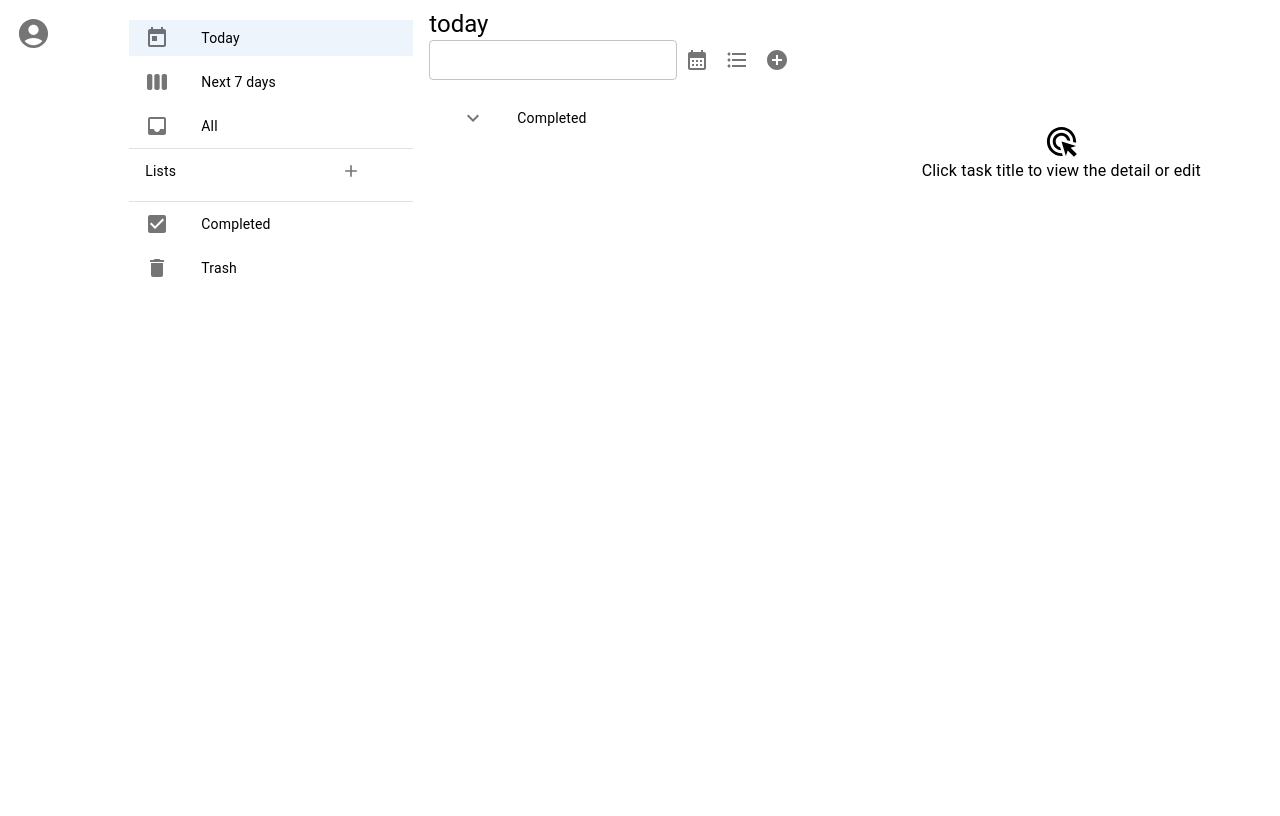
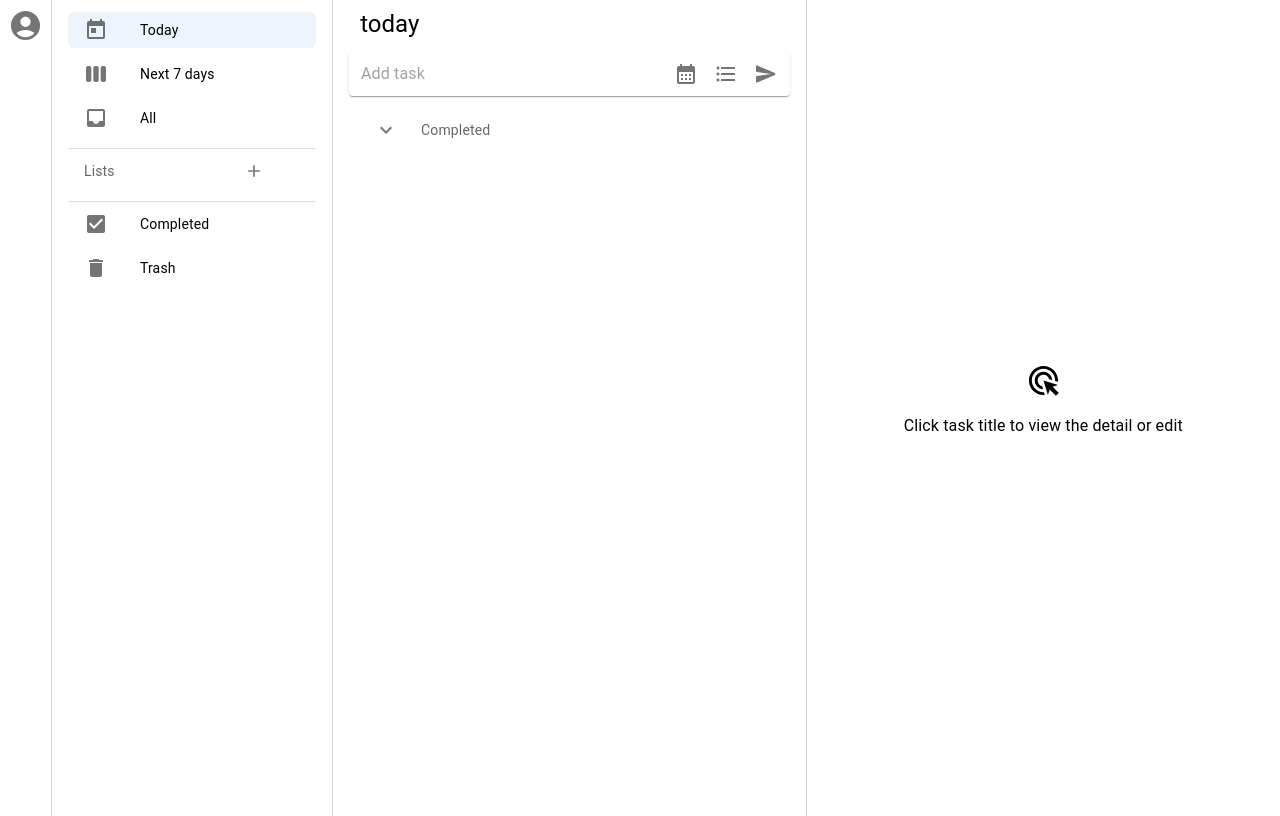
Before and after one commit to Renfu-Li/Tick, a React (Vite) app in the folder frontend-tick/: page /home in a window 1280 px wide. Built offline with nearby package versions, Linux system fonts and the light colour scheme.

Commit message:
ui: add borders and adjust layout

```diff
--- a/frontend-tick/src/components/Lists.jsx
+++ b/frontend-tick/src/components/Lists.jsx
@@ -5,11 +5,13 @@ import InboxIcon from "@mui/icons-material/Inbox";
 import MenuIcon from "@mui/icons-material/Menu";
 import AddIcon from "@mui/icons-material/Add";
 import CheckBoxIcon from "@mui/icons-material/CheckBox";
+import AddCircleOutlineOutlinedIcon from "@mui/icons-material/AddCircleOutlineOutlined";
 import DeleteIcon from "@mui/icons-material/Delete";
 import {
   Button,
   Collapse,
   Divider,
+  IconButton,
   // IconButton,
   List,
   ListItem,
@@ -45,11 +47,23 @@ function Lists({ allLists, setAllLists, setListToShow, token }) {
   // console.log(allLists);
 
   return (
-    <List dense>
+    <List
+      dense
+      sx={{
+        borderLeft: 0.5,
+        borderRight: 0.5,
+        borderColor: "lightgray",
+        height: "100%",
+        minWidth: "280px",
+        paddingY: "8px",
+        display: "inline-block",
+      }}
+    >
       <ListItem>
         <ListItemButton
           selected={selectedList === "today"}
           onClick={() => handleSelect("today")}
+          sx={{ borderRadius: 1.5 }}
         >
           <ListItemIcon>
             <TodayIcon></TodayIcon>
@@ -62,6 +76,7 @@ function Lists({ allLists, setAllLists, setListToShow, token }) {
         <ListItemButton
           selected={selectedList === "next7Days"}
           onClick={() => handleSelect("next7Days")}
+          sx={{ borderRadius: 1.5 }}
         >
           <ListItemIcon>
             <ViewWeekIcon></ViewWeekIcon>
@@ -74,6 +89,7 @@ function Lists({ allLists, setAllLists, setListToShow, token }) {
         <ListItemButton
           selected={selectedList === "all"}
           onClick={() => handleSelect("all")}
+          sx={{ borderRadius: 1.5 }}
         >
           <ListItemIcon>
             <InboxIcon></InboxIcon>
@@ -82,29 +98,33 @@ function Lists({ allLists, setAllLists, setListToShow, token }) {
         </ListItemButton>
       </ListItem>
 
-      <Divider variant="middle"></Divider>
+      <Divider variant="middle" sx={{ paddingY: "4px" }}></Divider>
 
       <ListItem>
-        <ListItemButton onClick={() => setListAddition(!listAddition)}>
-          <ListItemText primary="Lists"></ListItemText>
+        <ListItemButton
+          onClick={() => setListAddition(!listAddition)}
+          sx={{ borderRadius: 1.5 }}
+        >
+          <ListItemText secondary="Lists"></ListItemText>
           <ListItemIcon>
             <AddIcon fontSize="small"></AddIcon>
           </ListItemIcon>
         </ListItemButton>
       </ListItem>
 
-      <ListItem>
+      <ListItem sx={{ paddingY: 0 }}>
         <Collapse in={listAddition}>
           <Stack spacing={1} direction="row">
             <TextField
               size="small"
               value={listName}
               onChange={(e) => setListName(e.target.value)}
+              fullWidth
             ></TextField>
 
-            <Button variant="contained" onClick={handleAddList}>
-              Add
-            </Button>
+            <IconButton variant="outlined" onClick={handleAddList}>
+              <AddCircleOutlineOutlinedIcon></AddCircleOutlineOutlinedIcon>
+            </IconButton>
           </Stack>
         </Collapse>
       </ListItem>
@@ -114,6 +134,7 @@ function Lists({ allLists, setAllLists, setListToShow, token }) {
           <ListItemButton
             selected={selectedList === list.listName}
             onClick={() => handleSelect(list.listName)}
+            sx={{ borderRadius: 1.5 }}
           >
             <ListItemIcon>
               <MenuIcon></MenuIcon>
@@ -123,12 +144,13 @@ function Lists({ allLists, setAllLists, setListToShow, token }) {
         </ListItem>
       ))}
 
-      <Divider variant="middle"></Divider>
+      <Divider variant="middle" sx={{ paddingY: "4px" }}></Divider>
 
       <ListItem>
         <ListItemButton
           selected={selectedList === "completed"}
           onClick={() => handleSelect("completed")}
+          sx={{ borderRadius: 1.5 }}
         >
           <ListItemIcon>
             <CheckBoxIcon></CheckBoxIcon>
@@ -140,6 +162,7 @@ function Lists({ allLists, setAllLists, setListToShow, token }) {
         <ListItemButton
           selected={selectedList === "deleted"}
           onClick={() => handleSelect("deleted")}
+          sx={{ borderRadius: 1.5 }}
         >
           <ListItemIcon>
             <DeleteIcon></DeleteIcon>
--- a/frontend-tick/src/components/SideBar.jsx
+++ b/frontend-tick/src/components/SideBar.jsx
@@ -1,4 +1,4 @@
-import { IconButton, Menu, MenuItem } from "@mui/material";
+import { Box, IconButton, Menu, MenuItem } from "@mui/material";
 import AccountCircleIcon from "@mui/icons-material/AccountCircle";
 import { useState } from "react";
 import { Link } from "react-router-dom";
@@ -22,7 +22,7 @@ export default function SideBar({ setToken }) {
   };
 
   return (
-    <>
+    <Box sx={{ height: "100vh" }}>
       <IconButton
         aria-label="account of current user"
         aria-controls="menu-account"
@@ -34,8 +34,8 @@ export default function SideBar({ setToken }) {
       <Menu
         id="menu-account"
         anchorEl={anchorEl}
-        anchorOrigin={{ vertical: "top", horizontal: "right" }}
-        transformOrigin={{ vertical: "top", horizontal: "right" }}
+        anchorOrigin={{ vertical: "bottom", horizontal: "left" }}
+        transformOrigin={{ vertical: "top", horizontal: "left" }}
         keepMounted
         open={Boolean(anchorEl)}
         onClose={handleClose}
@@ -44,6 +44,6 @@ export default function SideBar({ setToken }) {
           Log out
         </MenuItem>
       </Menu>
-    </>
+    </Box>
   );
 }
--- a/frontend-tick/src/components/TaskDetails.jsx
+++ b/frontend-tick/src/components/TaskDetails.jsx
@@ -111,7 +111,12 @@ function TaskDetails({
   };
 
   return selectedTask ? (
-    <Box sx={{ textAlign: "center" }}>
+    <Box
+      paddingLeft="16px"
+      paddingRight="16px"
+      paddingTop="2px"
+      sx={{ textAlign: "center", height: "100%" }}
+    >
       {/* <Typography>{selectedTask.taskName}</Typography> */}
       <Stack direction="row" justifyContent="space-between">
         <Button
@@ -178,7 +183,7 @@ function TaskDetails({
         sx={{ mt: "1em" }}
       ></TextField>
       <Button
-        variant="contained"
+        variant="outlined"
         endIcon={<CheckIcon />}
         onClick={handleEditNote}
         sx={{ mt: "1em" }}
@@ -187,7 +192,12 @@ function TaskDetails({
       </Button>
     </Box>
   ) : (
-    <Stack justifyContent="center" alignItems="center" sx={{ height: "100%" }}>
+    <Stack
+      justifyContent="center"
+      alignItems="center"
+      spacing={2}
+      sx={{ height: "100%" }}
+    >
       <AdsClickIcon fontSize="large"></AdsClickIcon>
       <Typography>Click task title to view the detail or edit</Typography>
     </Stack>
--- a/frontend-tick/src/components/TaskForm.jsx
+++ b/frontend-tick/src/components/TaskForm.jsx
@@ -1,3 +1,4 @@
+import SendRoundedIcon from "@mui/icons-material/SendRounded";
 import {
   TextField,
   IconButton,
@@ -5,6 +6,9 @@ import {
   Menu,
   MenuItem,
   Box,
+  Stack,
+  Paper,
+  InputBase,
 } from "@mui/material";
 import CalendarMonthIcon from "@mui/icons-material/CalendarMonth";
 import FormatListBulletedIcon from "@mui/icons-material/FormatListBulleted";
@@ -55,16 +59,17 @@ function TaskForm({ allTasks, setAllTasks, allLists, listToShow, token }) {
   };
 
   return (
-    <Box>
-      <TextField
-        variant="outlined"
-        size="small"
-        // fullWidth
-        value={taskName}
-        onChange={(e) => setTaskName(e.target.value)}
-      ></TextField>
+    <Paper
+      component="form"
+      sx={{
+        p: "2px 4px",
+        display: "flex",
+        alignItems: "center",
+        mb: "1em",
+      }}
+    >
+      <InputBase sx={{ ml: 1, flex: 1 }} placeholder="Add task"></InputBase>
 
-      <div style={{ display: "inline" }}>
       <IconButton
         onClick={(e) => {
           setCalendarAnchorEl(e.currentTarget);
@@ -92,9 +97,7 @@ function TaskForm({ allTasks, setAllTasks, allLists, listToShow, token }) {
           ></DateCalendar>
         </LocalizationProvider>
       </Popover>
-      </div>
 
-      <div style={{ display: "inline" }}>
       <IconButton
         onClick={(e) => {
           setListAnchorEl(e.currentTarget);
@@ -122,12 +125,11 @@ function TaskForm({ allTasks, setAllTasks, allLists, listToShow, token }) {
           </MenuItem>
         ))}
       </Menu>
-      </div>
 
       <IconButton onClick={handleCreateTask}>
-        <AddCircleIcon></AddCircleIcon>
+        <SendRoundedIcon></SendRoundedIcon>
       </IconButton>
-    </Box>
+    </Paper>
   );
 }
 
--- a/frontend-tick/src/components/TaskItems.jsx
+++ b/frontend-tick/src/components/TaskItems.jsx
@@ -66,12 +66,13 @@ function TaskItems({
     setAllTasks(newAllTasks);
   };
   return (
-    <List dense sx={{ mt: "0.5em" }}>
+    <List dense sx={{ mt: "0.5em", p: 0 }}>
       {incompletedTasksInList.map((task) => (
-        <ListItem key={task.id}>
+        <ListItem key={task.id} disablePadding>
           <ListItemButton
             selected={selectedTask?.id === task.id}
             onClick={() => setSelectedTask(task)}
+            sx={{ borderRadius: 1.5 }}
           >
             <ListItemIcon>
               <Checkbox
@@ -93,22 +94,26 @@ function TaskItems({
       ))}
 
       {listToShow !== "completed" && (
-        <ListItem>
-          <ListItemButton onClick={() => setShowCompleted(!showCompleted)}>
-            <ListItemIcon>
+        <ListItem disablePadding>
+          <ListItemButton
+            onClick={() => setShowCompleted(!showCompleted)}
+            sx={{ borderRadius: 1.5 }}
+          >
+            <ListItemIcon sx={{ position: "relative", left: "9px" }}>
               {showCompleted ? <ExpandLessIcon /> : <ExpandMoreIcon />}
             </ListItemIcon>
-            <ListItemText primary="Completed"></ListItemText>
+            <ListItemText secondary="Completed"></ListItemText>
           </ListItemButton>
         </ListItem>
       )}
 
       <Collapse in={showCompleted}>
         {completedTasksInList.map((task) => (
-          <ListItem key={task.id}>
+          <ListItem key={task.id} disablePadding>
             <ListItemButton
               selected={selectedTask?.id === task.id}
               onClick={() => setSelectedTask(task)}
+              sx={{ borderRadius: 1.5 }}
             >
               <ListItemIcon>
                 <Checkbox
--- a/frontend-tick/src/components/Tasks.jsx
+++ b/frontend-tick/src/components/Tasks.jsx
@@ -10,6 +10,7 @@ import {
   Grid,
   ListItem,
   Typography,
+  Box,
 } from "@mui/material";
 // import { useState, useEffect } from "react";
 import taskService from "../services/taskService";
@@ -29,8 +30,14 @@ function Tasks({
   setSelectedTask,
 }) {
   return (
-    <>
-      <Typography variant="h5">{listToShow}</Typography>
+    <Box
+      paddingX="16px"
+      paddingY="8px"
+      sx={{ borderRight: 0.5, borderColor: "lightgray", height: "100%" }}
+    >
+      <Typography ml={1.4} mb="0.5em" variant="h5">
+        {listToShow}
+      </Typography>
 
       <TaskForm
         allTasks={allTasks}
@@ -48,7 +55,7 @@ function Tasks({
         selectedTask={selectedTask}
         setSelectedTask={setSelectedTask}
       ></TaskItems>
-    </>
+    </Box>
   );
 }
 
--- a/frontend-tick/src/main.jsx
+++ b/frontend-tick/src/main.jsx
@@ -2,6 +2,7 @@ import { BrowserRouter } from "react-router-dom";
 import React from "react";
 import ReactDOM from "react-dom/client";
 import App from "./App.jsx";
+import "./styles.css";
 
 ReactDOM.createRoot(document.getElementById("root")).render(
   <React.StrictMode>
--- a/frontend-tick/src/pages/Home.jsx
+++ b/frontend-tick/src/pages/Home.jsx
@@ -1,4 +1,4 @@
-import { Grid } from "@mui/material";
+import { Grid, Stack } from "@mui/material";
 
 import Lists from "../components/Lists";
 import Tasks from "../components/Tasks";
@@ -49,19 +49,18 @@ export default function Home({ token, setToken }) {
   // console.log(allLists);
 
   return (
-    <Grid container>
-      <Grid item xs={1}>
+    <Stack direction="row" height="100vh">
       <SideBar setToken={setToken}></SideBar>
-      </Grid>
-      <Grid item xs={3}>
+
       <Lists
         allLists={allLists}
         setAllLists={setAllLists}
         setListToShow={setListToShow}
         token={token}
       ></Lists>
-      </Grid>
-      <Grid item xs={4}>
+
+      <Grid container sx={{ height: "100vh" }}>
+        <Grid item xs={6} sx={{ height: "100vh" }}>
           <Tasks
             listToShow={listToShow}
             token={token}
@@ -73,7 +72,7 @@ export default function Home({ token, setToken }) {
             setSelectedTask={setSelectedTask}
           ></Tasks>
         </Grid>
-      <Grid item xs={4}>
+        <Grid item xs={6} sx={{ height: "100vh" }}>
           <TaskDetails
             token={token}
             selectedTask={selectedTask}
@@ -85,5 +84,6 @@ export default function Home({ token, setToken }) {
           ></TaskDetails>
         </Grid>
       </Grid>
+    </Stack>
   );
 }
--- /dev/null
+++ b/frontend-tick/src/styles.css
@@ -0,0 +1,7 @@
+body,
+html {
+  padding: 0;
+  margin: 0;
+  box-sizing: border-box;
+  height: 100vh;
+}
```
Lines whose indentation alone changed are shown as unchanged.
